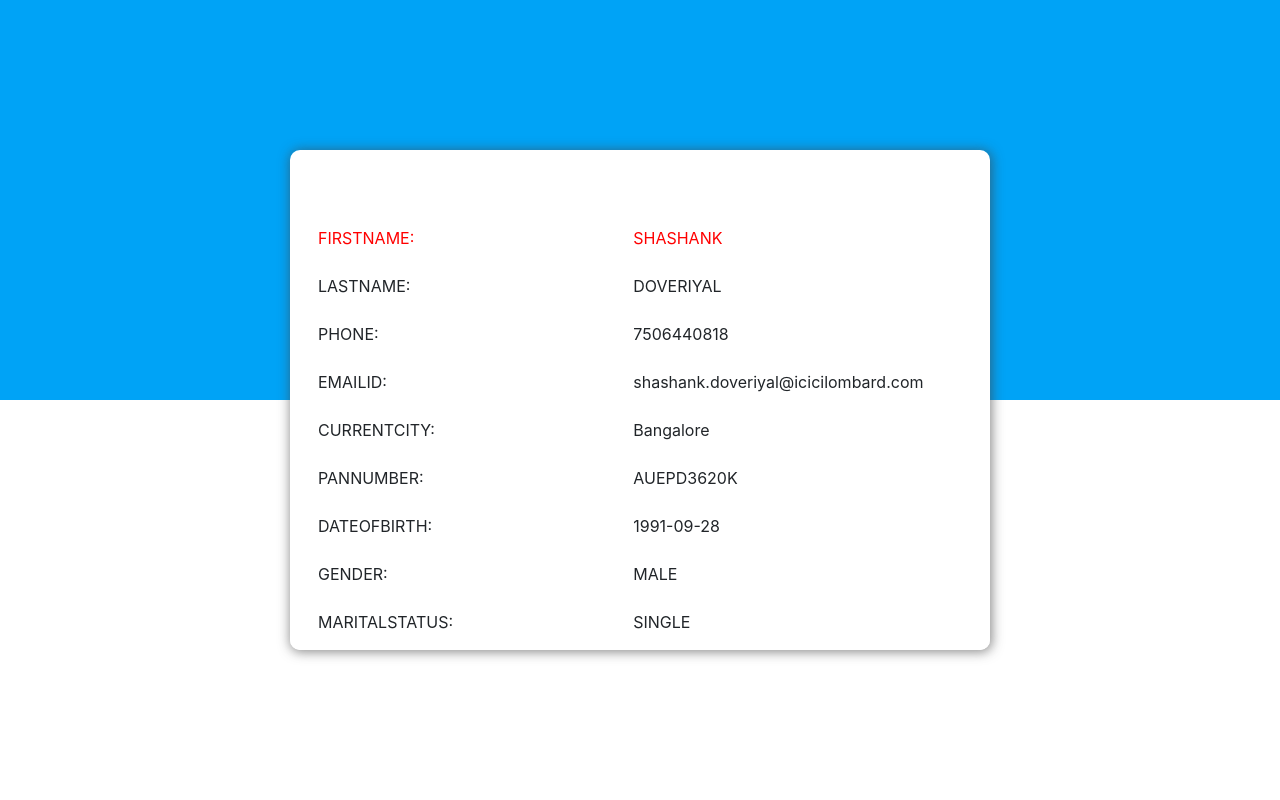
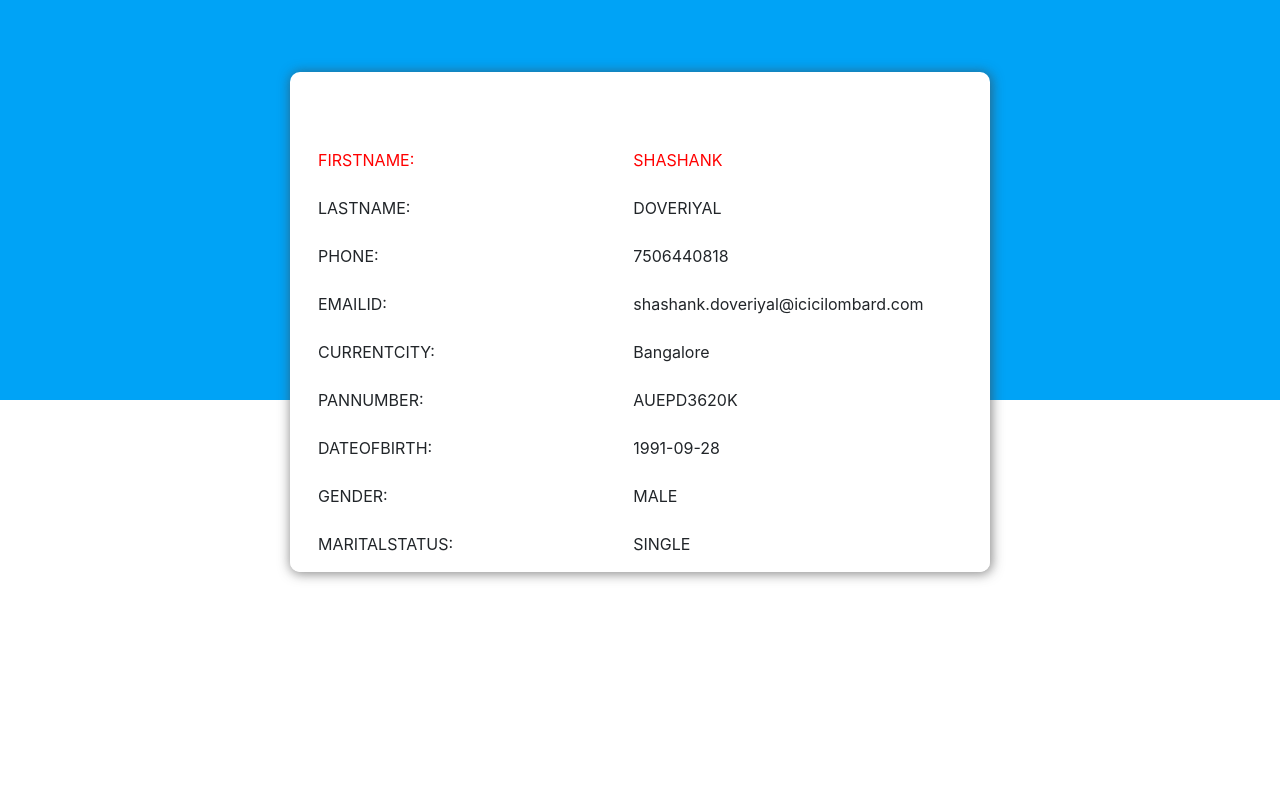
Before and after one commit to nikhilroy2/test-and-tune-xml, a plain HTML site: page index.html in a window 1280 px wide. Drawn offline with nearby package versions, Linux system fonts and the light colour scheme.

Commit message:
loanTerms set

```diff
--- a/index.html
+++ b/index.html
@@ -30,10 +30,8 @@
             box-shadow: 1px 1px 12px 1px rgba(68, 68, 68, 0.625);
             height: 500px;
             width: 700px;
-            position: absolute;
-            top: calc(50% - 250px);
-            left: calc(50% - 350px);
             margin: auto;
+            margin-top: 1.5rem;
             overflow: auto;
             border-radius: 10px;
             background: #fff;
```
